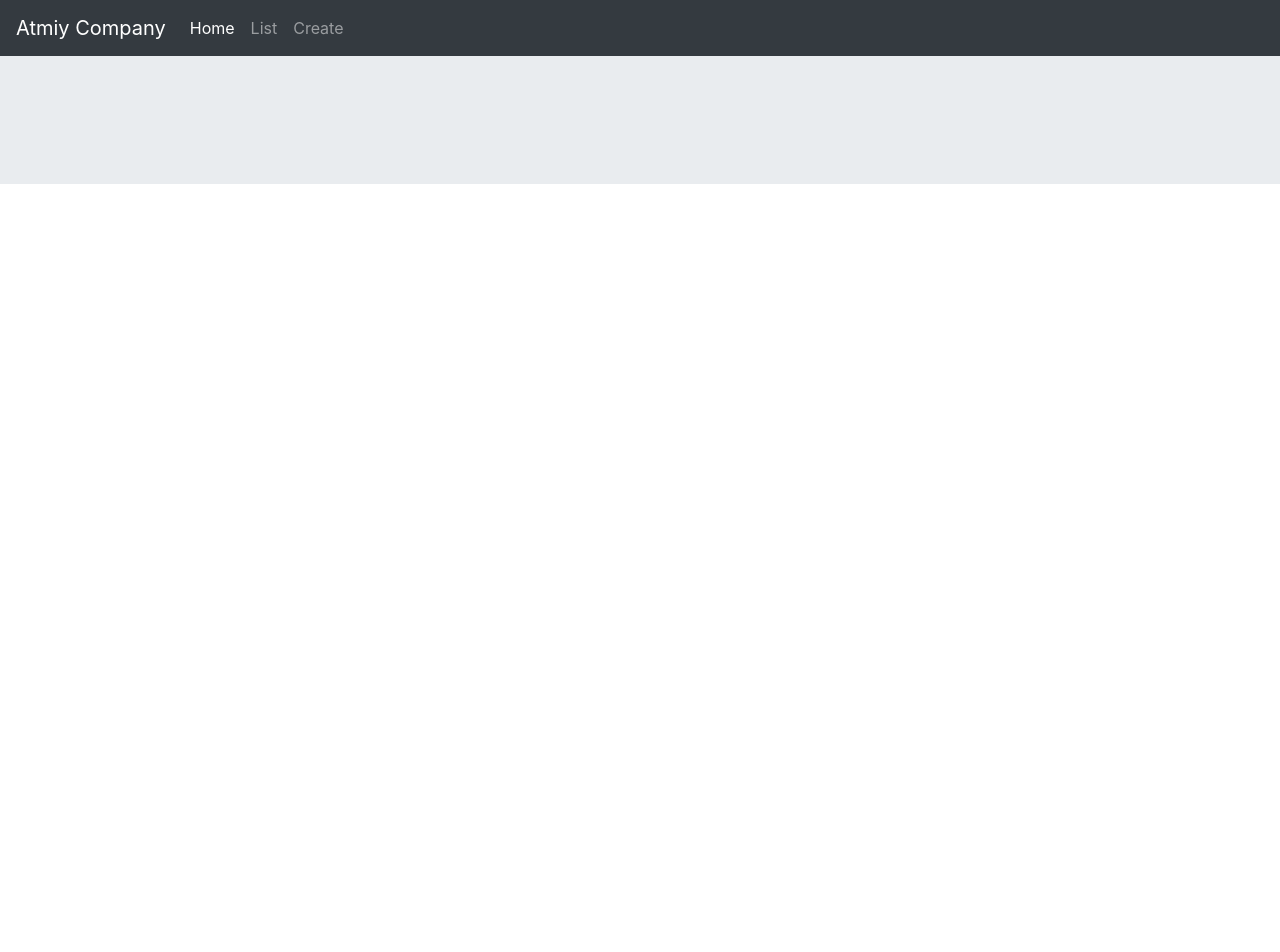
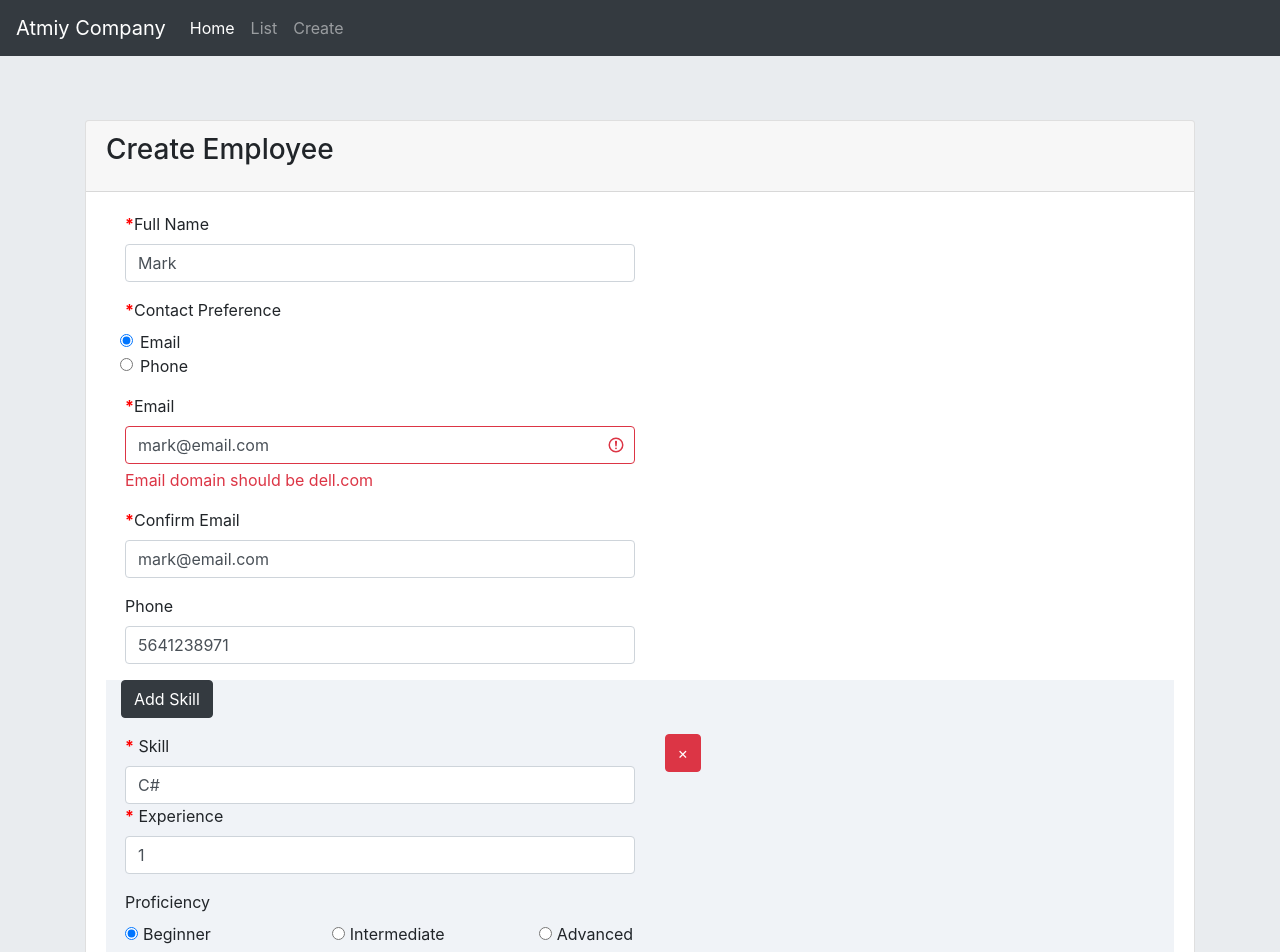
Before and after one commit to KrushankantP/AngularCRUDReactiveForms, an Angular app: page /edit/1 in a window 1280 px wide. Before the commit this address led to /. Shown: the top 952 px of the page. Before the commit the page ends 800 px from the top, so only its background shows below. Built offline with nearby package versions, Linux system fonts and the light colour scheme; data requests are answered from the project's data file.

Commit message:
Edit form and populate formArray

```diff
--- a/src/app/Components/employee/create-employee.component.html
+++ b/src/app/Components/employee/create-employee.component.html
@@ -153,7 +153,7 @@
     <!--Card footer start-->
     <div class="card-footer">
       <div class="btn-toolbar">
-        <button class="btn btn-dark mx-2" type="submit">Save</button>
+        <button class="btn btn-dark mx-2" type="submit" [disabled]="employeeForm.invalid">Save</button>
         <button class="btn btn-dark" type="button" (click)="onLoadDataClick()">Load Data</button>
       </div>
     </div>
--- a/src/app/Components/employee/create-employee.component.ts
+++ b/src/app/Components/employee/create-employee.component.ts
@@ -2,6 +2,10 @@ import { Component, OnInit } from '@angular/core';
 import {AbstractControl, FormArray, FormBuilder, FormGroup, Validators} from "@angular/forms";
 import {customValidators} from "../../shared/custom.validators";
 import {ObservedValuesFromArray} from "rxjs";
+import {ActivatedRoute} from "@angular/router";
+import {EmployeeService} from "./employee.service";
+import {IEmployee} from "./IEmployee";
+import {ISkill} from "./ISkill";
 
 @Component({
   selector: 'app-create-employee',
@@ -13,7 +17,9 @@ export class CreateEmployeeComponent implements OnInit {
   employeeForm: FormGroup;
 
   //FormBuilder is an Service so that's why we have to inject in Constructor.
-  constructor(private fb: FormBuilder) { }
+  constructor(private fb: FormBuilder,
+              private _route: ActivatedRoute,
+              private _employeeService: EmployeeService) { }
 
   // This object will hold the messages to be displayed to the user
   // Notice, each key in this object has the same name as the
@@ -85,7 +91,48 @@ export class CreateEmployeeComponent implements OnInit {
       (data: string) => {
         this.onContactPrefernceChange(data);
       });
-    }
+
+    this._route.paramMap.subscribe(params =>{
+      const empid = +params.get('id');
+      if(empid){
+        this.getEmployee(empid)
+      }
+    });
+  }
+
+  getEmployee(id:number){
+    this._employeeService.getEmployee(id).subscribe(
+      (employee:IEmployee) => this.editEmployee(employee),
+      (err:any) => console.log(err)
+    );
+  }
+
+  editEmployee(employee: IEmployee) {
+    this.employeeForm.patchValue({
+      fullName: employee.fullName,
+      contactPreference: employee.contactPreference,
+      emailGroup: {
+        email: employee.email,
+        confirmEmail: employee.email
+      },
+      phone: employee.phone
+    });
+    this.employeeForm.setControl('skills',  this.setExistingSkills(employee.skills));
+  }
+
+  setExistingSkills(skillSets: ISkill[]):FormArray{
+    const fromArray= new FormArray([]);
+    skillSets.forEach(s=>{
+      fromArray.push(this.fb.group({
+        skillName: s.skillName,
+        experienceInYears: s.experienceInYears,
+        proficiency:s.proficiency
+      }));
+    });
+    return fromArray;
+  }
+
+
 
   addSkillFormGroup():FormGroup{
     return this.fb.group({
@@ -105,9 +152,13 @@ export class CreateEmployeeComponent implements OnInit {
     addSkillButtonClick():void{
       this.skillsFormGroup.push(this.addSkillFormGroup()) ;
     }
-    removeSkillButtonClick(skillGroupIndex){
-      this.skillsFormGroup.removeAt(skillGroupIndex);
-    }
+
+    removeSkillButtonClick(skillGroupIndex: number): void {
+    const skillsFormArray = this.employeeForm.get('skills') as FormArray;
+    skillsFormArray.removeAt(skillGroupIndex);
+    skillsFormArray.markAsDirty();
+    skillsFormArray.markAsTouched();
+  }
 
     // If the Selected Radio Button value is "phone", then add the
     // required validator function otherwise remove it
@@ -134,7 +185,7 @@ export class CreateEmployeeComponent implements OnInit {
       // it in the formErrors object. The UI binds to the formErrors
       // object properties to display the validation errors.
       if (abstractControl && !abstractControl.valid
-        && (abstractControl.touched || abstractControl.dirty)) {
+        && (abstractControl.touched || abstractControl.dirty || abstractControl.value!=='')) {
         //Get all the validation message of the form control
         //that has failed the validation
         const messages = this.validationMessages[key];
@@ -181,8 +232,10 @@ export class CreateEmployeeComponent implements OnInit {
 function matchEmails(group:AbstractControl): {[key: string]: any} | null{
   const emailControl = group.get('email');
   const confirmEmailControl = group.get('confirmEmail');
-
-  if (emailControl.value === confirmEmailControl.value || confirmEmailControl.pristine) {
+  // If confirm email control value is not an empty string, and if the value
+  // does not match with email control value, then the validation fails
+  if (emailControl.value === confirmEmailControl.value || confirmEmailControl.pristine
+    && confirmEmailControl.value==='') {
     return null;
   } else {
     return { 'emailMismatch': true };
--- a/src/app/Components/employee/employee.service.ts
+++ b/src/app/Components/employee/employee.service.ts
@@ -8,7 +8,7 @@ import {catchError} from "rxjs/operators";
   providedIn: 'root'
 })
 export class EmployeeService {
-  basUrl='http://localhost:3000/employees';
+  basUrl='http://localhost:3000/employees/';
 
   constructor(private httpClient:HttpClient) { }
 
--- a/src/app/Components/employee/list-employees.component.html
+++ b/src/app/Components/employee/list-employees.component.html
@@ -15,7 +15,9 @@
       <td>{{ employee.email }}</td>
       <td>{{ employee.phone }}</td>
       <td>{{ employee.contactPreference }}</td>
-      <td> <button class="btn btn-primary">Edit</button> </td>
+      <td>
+        <button class="btn btn-primary" (click)="editButtonClick(employee.id)">Edit</button>
+      </td>
     </tr>
     </tbody>
   </table>
--- a/src/app/Components/employee/list-employees.component.ts
+++ b/src/app/Components/employee/list-employees.component.ts
@@ -1,6 +1,7 @@
 import { Component, OnInit } from '@angular/core';
 import {IEmployee} from "./IEmployee";
 import {EmployeeService} from "./employee.service";
+import {Router} from "@angular/router";
 
 @Component({
   selector: 'app-list-employees',
@@ -10,7 +11,8 @@ import {EmployeeService} from "./employee.service";
 export class ListEmployeesComponent implements OnInit {
 
   employees:IEmployee[]
-  constructor(private _employeeService: EmployeeService) { }
+  constructor(private _employeeService: EmployeeService,
+               private _router:Router) { }
 
   ngOnInit(): void {
     this._employeeService.getEmployees().subscribe(
@@ -19,4 +21,7 @@ export class ListEmployeesComponent implements OnInit {
     );
   }
 
+  editButtonClick(employeeId: number) {
+    this._router.navigate(['/edit', employeeId]);
+  }
 }
--- a/src/app/app-routing.module.ts
+++ b/src/app/app-routing.module.ts
@@ -7,6 +7,7 @@ import {CreateEmployeeComponent} from "./Components/employee/create-employee.com
 const routes: Routes = [
   {path:'list', component:ListEmployeesComponent},
   {path:'create', component:CreateEmployeeComponent},
+  {path:'edit/:id', component:CreateEmployeeComponent},
   {path:'', redirectTo:'/list', pathMatch:'full'}
 ];
 
```
